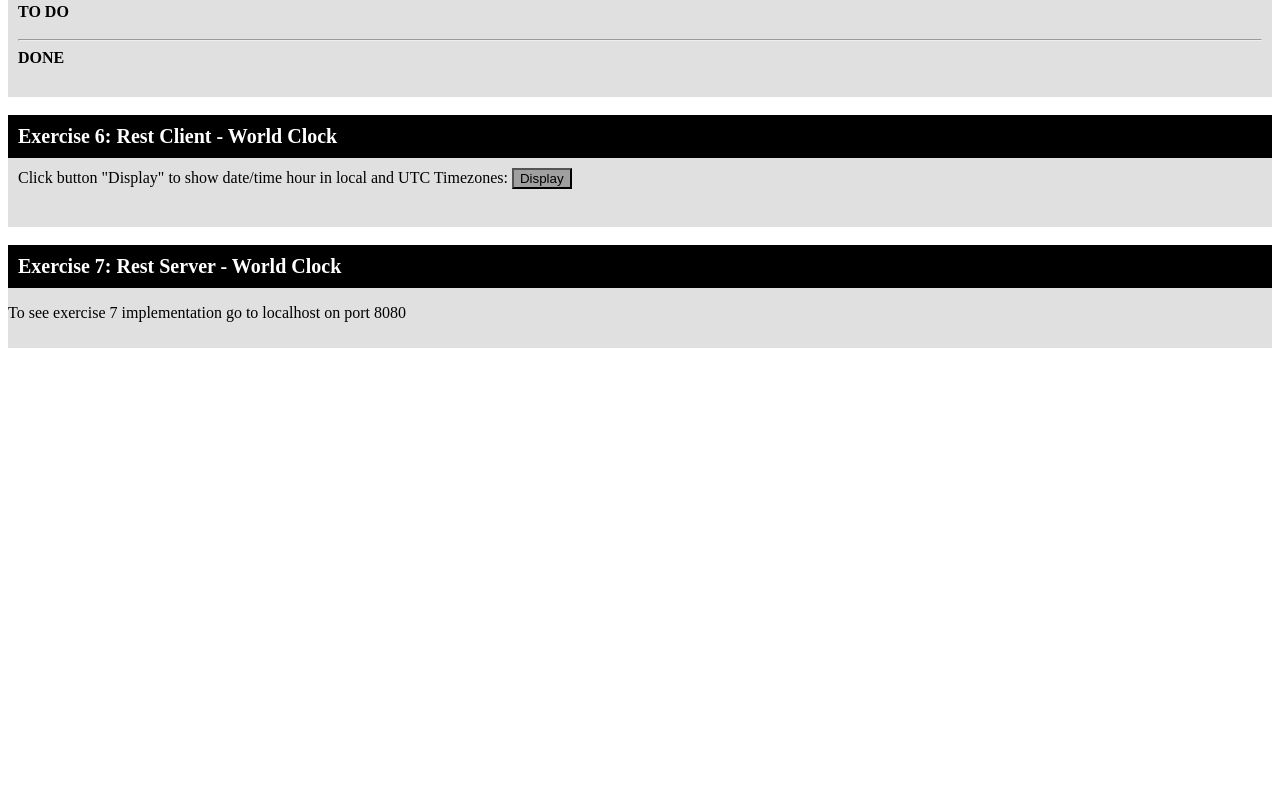
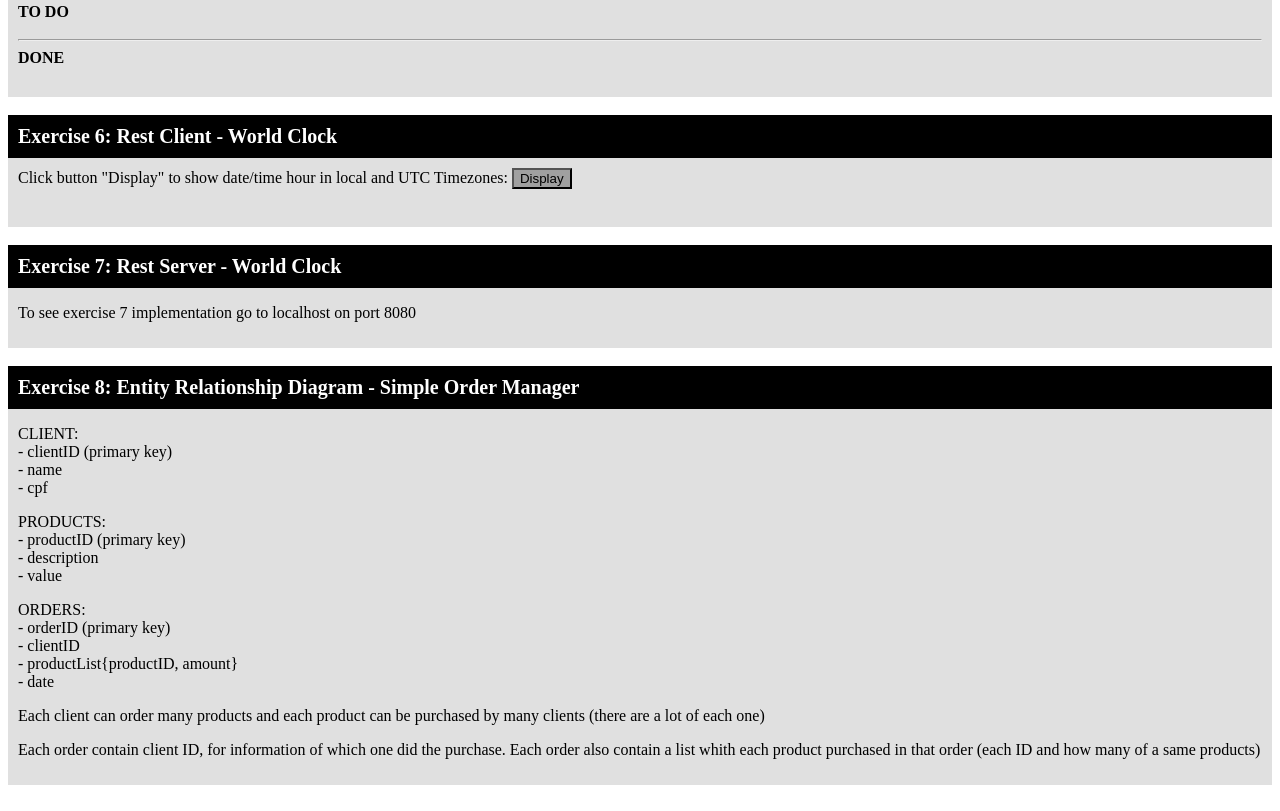
Before and after one commit to luanapinto/kaffa-test, a plain HTML site: page index.html in a window 1280 px wide. Shown: the part 589-1400 px from the top of the page. Before the commit the page ends 963 px from the top, so only its background shows below. Drawn offline with nearby package versions, Linux system fonts and the light colour scheme.

Commit message:
Exercise 8 implementation

```diff
--- a/index.html
+++ b/index.html
@@ -105,5 +105,28 @@
     </div>
     <br>
 
+    <!-- EXERCISE 7 -->
+    <div>
+        <header>Exercise 8: Entity Relationship Diagram - Simple Order Manager</header>
+        <p>CLIENT:
+        <br>- clientID (primary key)
+        <br>- name
+        <br>- cpf</p>
+        <p>PRODUCTS:
+        <br>- productID (primary key)
+        <br>- description
+        <br>- value</p>
+        <p>ORDERS:
+        <br>- orderID (primary key)
+        <br>- clientID
+        <br>- productList{productID, amount}
+        <br>- date</p>
+        <p>Each client can order many products and each product can be purchased by many clients (there are a lot of each one)</p>
+        <p>Each order contain client ID, for information of which one did the purchase. Each order also contain a list whith each product purchased in that order (each ID and how many of a same products)</p>
+
+
+    </div>
+    <br>
+
 </body>
 </html>
--- a/styles.css
+++ b/styles.css
@@ -29,3 +29,7 @@ form{
     margin-left: 10px;
     font-weight: bold;
 }
+
+p{
+    margin-left: 10px;
+}
```
